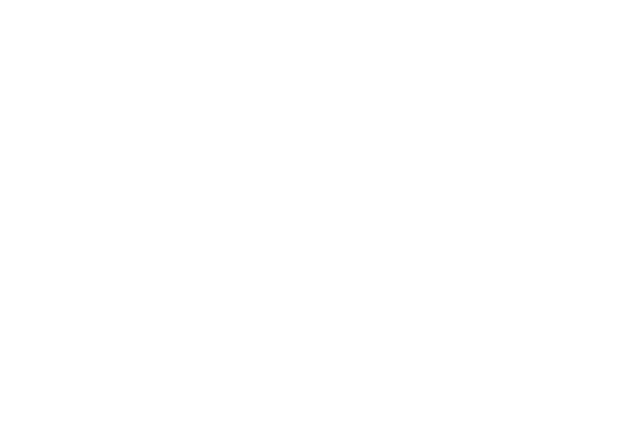
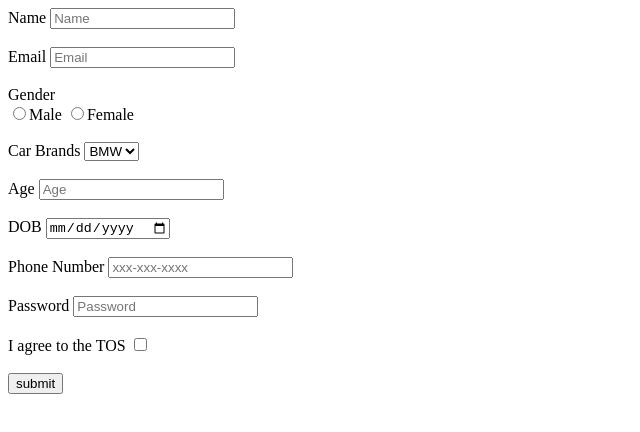
Before and after one commit to acciojob/signup-form-car-ManimehalaiAnandaraj, a website: page main.html in a window 1280 px wide. Shown: the whole page, without its empty margins (0-640 px from the left). Drawn offline with Linux system fonts and the light colour scheme.

Commit message:
created a submission

```diff
--- a/main.html
+++ b/main.html
@@ -8,6 +8,45 @@
 
 <body>
 	<!-- the entire body must be written by student -->
+	<form method="post">
+		<label for="name">Name</label>
+		<input type="text" id="name" placeholder="Name">
+		<br><br>
+		<label for="email">Email</label>
+		<input type="email" id="email" placeholder="Email">
+		<br><br>
+		<label for="gender_m,gender_f">Gender</label><br>
+		<input type="radio" id="gender_m" name="gender"/>Male
+		<input type="radio" id="gender_f" name="gender"/>Female
+		<br><br>
+		<label for="cars">Car Brands</label>
+		<select id="cars" placeholder="--Please choose an option--">
+			<option>BMW</option>
+			<option>Alto</option>
+			<option>Tata</option>
+			<option>DMC</option>
+			<option>Cole</option>
+		</select>
+		<br><br>
+		<label for="age">Age</label>
+		<input type="number" id="age" placeholder="Age">
+		<br><br>
+		<label for="dob">DOB</label>
+		<input type="date" id="name">
+		<br><br>
+		<label for="tel">Phone Number</label>
+		<input type="tel" id="tel" placeholder="xxx-xxx-xxxx">
+		<br><br>
+		<label for="password">Password</label>
+		<input type="password" id="password" placeholder="Password">
+		<br><br>
+		<label for="tos">I agree to the TOS</label>
+		<input type="checkbox" id="tos">
+		<br><br>
+		<label for="submit"></label>
+		<input type="submit" id="submit" value="submit">
+	</form>
+
     <script type="text/javascript" src="./script.js">
 </script>
 
```
